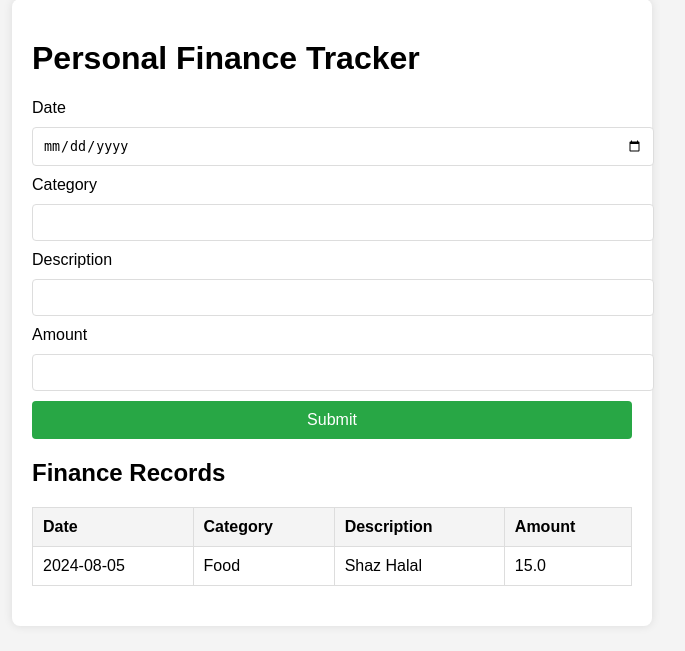
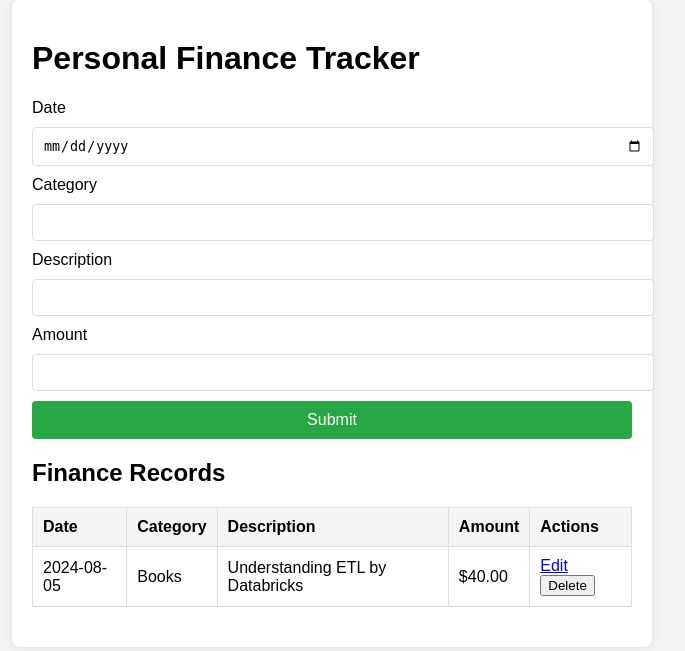
Before and after one commit to ganeshaeshwar09/Python-Projects, a Flask app: page / in a window 1280 px wide. Shown: the part 21-672 px from the top of the page, without its empty margins (308-993 px from the left). Run offline with Flask 3, Linux system fonts and the light colour scheme.

Commit message:
Practise codes

```diff
--- a/Interactive_Expense_Calculator/app.py
+++ b/Interactive_Expense_Calculator/app.py
@@ -2,24 +2,50 @@ from flask import Flask, render_template, request, redirect, url_for
 from expense_tracker import Expense, load_expenses, save_expenses
 
 app = Flask(__name__)
+
 
 @app.route('/')
 def index():
     expenses = load_expenses()
     return render_template('index.html', expenses=expenses)
 
+
 @app.route('/submit', methods=['POST'])
 def submit():
+    date = request.form['date']
+    category = request.form['category']
+    description = request.form['description']
+    amount = float(request.form['amount'])
+    expenses = load_expenses()
+    expense = Expense(date, category, description, amount)
+    expenses.append(expense)
+    save_expenses(expenses)
+    return redirect(url_for('index'))
+
+
+@app.route('/edit/<int:id>', methods=['GET', 'POST'])
+def edit(id):
+    expenses = load_expenses()
+    expense = expenses[id]
+
     if request.method == 'POST':
-        date = request.form['date']
-        category = request.form['category']
-        description = request.form['description']
-        amount = float(request.form['amount'])
-        expenses = load_expenses()
-        expense = Expense(date, category, description, amount)
-        expenses.append(expense)
+        expenses[id].date = request.form['date']
+        expenses[id].category = request.form['category']
+        expenses[id].description = request.form['description']
+        expenses[id].amount = float(request.form['amount'])
         save_expenses(expenses)
         return redirect(url_for('index'))
 
+    return render_template('edit.html', id=id, expense=expense)
+
+
+@app.route('/delete/<int:id>', methods=['POST'])
+def delete(id):
+    expenses = load_expenses()
+    expenses.pop(id)
+    save_expenses(expenses)
+    return redirect(url_for('index'))
+
+
 if __name__ == '__main__':
     app.run(debug=True)
--- a/Interactive_Expense_Calculator/data/expenses.csv
+++ b/Interactive_Expense_Calculator/data/expenses.csv
@@ -1,2 +1,2 @@
 date,category,description,amount
-2024-08-05,Food,Shaz Halal,15.0
+2024-08-05,Books,Understanding ETL by Databricks,40.0
--- a/Interactive_Expense_Calculator/templates/index.html
+++ b/Interactive_Expense_Calculator/templates/index.html
@@ -33,6 +33,7 @@
                     <th>Category</th>
                     <th>Description</th>
                     <th>Amount</th>
+                    <th>Actions</th>
                 </tr>
             </thead>
             <tbody>
@@ -41,7 +42,13 @@
                     <td>{{ expense.date }}</td>
                     <td>{{ expense.category }}</td>
                     <td>{{ expense.description }}</td>
-                    <td>{{ expense.amount }}</td>
+                    <td>${{ "%.2f"|format(expense.amount) }}</td>
+                    <td>
+                        <a href="/edit/{{ loop.index0 }}">Edit</a>
+                        <form action="/delete/{{ loop.index0 }}" method="POST" style="display:inline;">
+                            <button type="submit">Delete</button>
+                        </form>
+                    </td>
                 </tr>
                 {% endfor %}
             </tbody>
```
Also changed, not shown: Interactive_Expense_Calculator/templates/edit.html (added, +29 -0 lines).
